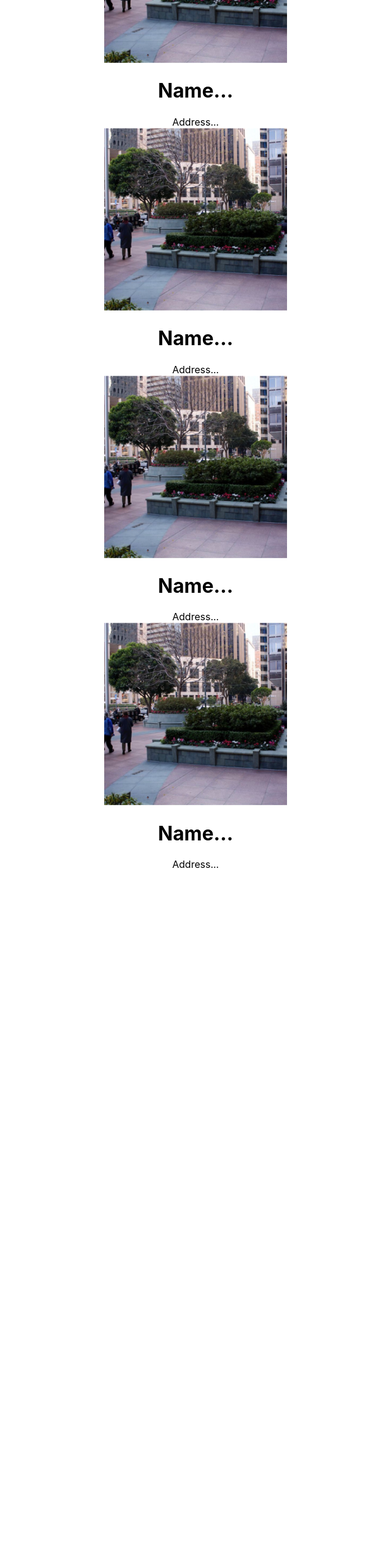
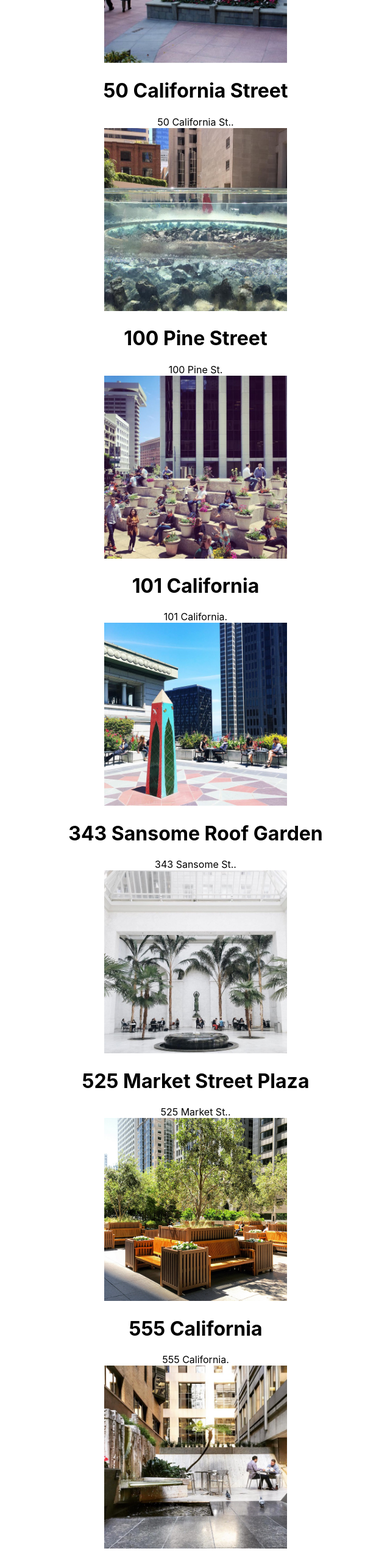
Before and after one commit to jf-759/React-Fundamentals-Tutorial, a React (Create React App) app: page / in a window 1280 px wide. Shown: the part 1320-3886 px from the top of the page at 61% size, without its empty margins (319-959 px from the left). Before the commit the page ends 2747 px from the top, so only its background shows below. Built offline with nearby package versions, Linux system fonts and the light colour scheme.

Commit message:
content component built

```diff
--- a/src/POPOSList.js
+++ b/src/POPOSList.js
@@ -2,11 +2,62 @@ import POPOSSpace from './POPOSSpace';
 
 function POPOSList() {
     return (
-        <div>
-           <POPOSSpace />
-           <POPOSSpace />
-           <POPOSSpace />
-           <POPOSSpace />
+        <div className='POPOSList'>
+            <POPOSSpace
+                name='50 California Street'
+                address='50 California St.'
+                image='50-california-st.jpg'
+            />
+            <POPOSSpace
+                name='100 Pine Street'
+                address='100 Pine St'
+                image='100-pine.jpg'
+            />
+            <POPOSSpace
+                name='101 California'
+                address='101 California'
+                image='101-california.jpg'
+            />
+            <POPOSSpace
+                name='343 Sansome Roof Garden'
+                address='343 Sansome St.'
+                image='343-sansome-roof-garden.jpg'
+            />
+            <POPOSSpace
+                name='525 Market Street Plaza'
+                address='525 Market St.'
+                image='525-market-street-plaza.jpg'
+            />
+            <POPOSSpace
+                name='555 California'
+                address='555 California'
+                image='555-california.jpg'
+            />
+            <POPOSSpace
+                name='Citigroup Center'
+                address='1 Sansome St.'
+                image='citigroup-center.jpg'
+            />
+            <POPOSSpace
+                name='Embarcadero Center'
+                address='456 Embarcadero Center'
+                image='embarcadero-center.jpg'
+            />
+            <POPOSSpace
+                name='Empire Park'
+                address='123 Empire Park'
+                image='empire-park.jpg'
+            />
+            <POPOSSpace
+                name='Garden Terrace'
+                address='123 Garden Terrace at 150 California'
+                image='garden-terrace-at-150-california.jpg'
+            />
+            <POPOSSpace
+                name='Transamerica Redwood Park'
+                address='123 Transamerica Redwood Park'
+                image='transamerica-redwood-park.jpg'
+            />
         </div>
     )
 }
--- a/src/POPOSSpace.js
+++ b/src/POPOSSpace.js
@@ -1,14 +1,15 @@
 
-function POPOSSpace() {
+function POPOSSpace(props) {
+    const { name, image, address } = props
     return (
         <div>
-            <img src={`${process.env.PUBLIC_URL}/images/50-california-st.jpg`}
+            <img src={`${process.env.PUBLIC_URL}/images/${image}`}
             width="300"
             height="300"
-            alt="50 California St."
+            alt="Hello"
             />
-            <h1>Name...</h1>
-            <div>Address...</div>
+            <h1>{name}</h1>
+            <div>{address}.</div>
         </div>
     )
 }
```
